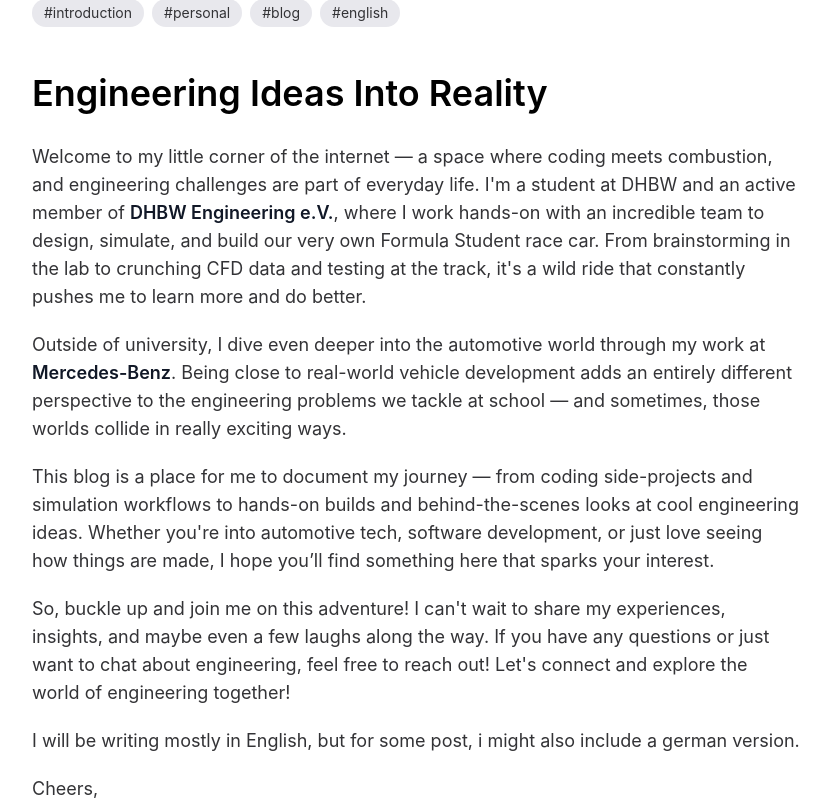
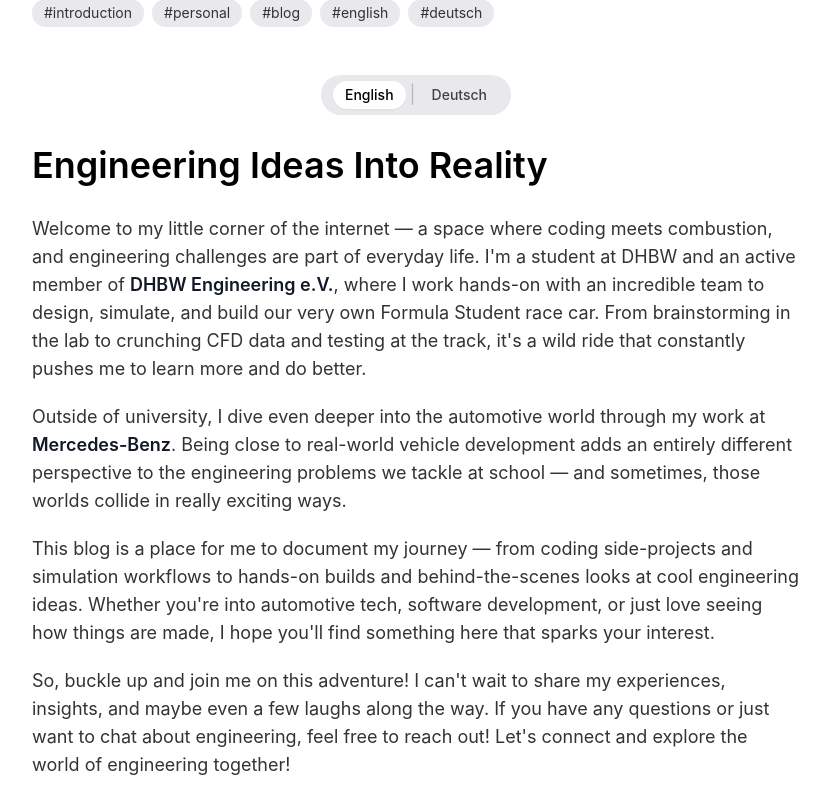
Before and after one commit to philippgehrig/cv, a Nuxt app: page /blog/posts/welcome-to-my-blog in a window 1280 px wide. Shown: the part 412-1215 px from the top of the page, without its empty margins (224-1053 px from the left). Built offline with nearby package versions, Linux system fonts and the light colour scheme.

Commit message:
feat: added bilingual support for blog entries

```diff
--- a/pages/blog/posts/welcome-to-my-blog.vue
+++ b/pages/blog/posts/welcome-to-my-blog.vue
@@ -1,5 +1,30 @@
 <template>
   <BlogPostLayout :post="post">
+    <!-- Apple-styled language selector -->
+    <div class="mb-8 flex justify-center">
+      <div class="inline-flex items-center px-3 py-1.5 bg-apple-gray-100 rounded-full">
+        <button
+          @click="language = 'en'"
+          class="px-3 py-1 text-sm font-medium transition-all duration-200 rounded-full"
+          :class="language === 'en' ? 'bg-white text-apple-gray-900 shadow-sm' : 'text-apple-gray-600 hover:text-apple-gray-900'"
+          aria-label="English"
+        >
+          English
+        </button>
+        <span class="mx-1 text-apple-gray-300">|</span>
+        <button
+          @click="language = 'de'"
+          class="px-3 py-1 text-sm font-medium transition-all duration-200 rounded-full"
+          :class="language === 'de' ? 'bg-white text-apple-gray-900 shadow-sm' : 'text-apple-gray-600 hover:text-apple-gray-900'"
+          aria-label="Deutsch"
+        >
+          Deutsch
+        </button>
+      </div>
+    </div>
+
+    <!-- English content -->
+    <div v-if="language === 'en'">
       <h1>Engineering Ideas Into Reality</h1>
 
       <p>
@@ -15,7 +40,7 @@
 
       <p>
         This blog is a place for me to document my journey — from coding side-projects and simulation workflows to hands-on builds and behind-the-scenes looks at cool engineering ideas.
-      Whether you're into automotive tech, software development, or just love seeing how things are made, I hope you’ll find something here that sparks your interest.
+        Whether you're into automotive tech, software development, or just love seeing how things are made, I hope you'll find something here that sparks your interest.
       </p>
       <p>
         So, buckle up and join me on this adventure! I can't wait to share my experiences, insights, and maybe even a few laughs along the way.
@@ -23,22 +48,62 @@
         Let's connect and explore the world of engineering together!
       </p>
       <p>
-      I will be writing mostly in English, but for some post, i might also include a german version.
+        I will be writing mostly in English, but for some posts, I might also include a German version.
       </p>
       <p>
         Cheers,
         <br />
         <strong>Philipp</strong>
       </p>
+    </div>
+
+    <!-- German content -->
+    <div v-if="language === 'de'">
+      <h1>Ingenieursideen Verwirklichen</h1>
+
+      <p>
+        Willkommen in meiner kleinen Ecke des Internets — ein Raum, in dem Programmieren auf Verbrennung trifft und technische Herausforderungen zum Alltag gehören.
+        Ich bin Student an der DHBW und aktives Mitglied bei <strong>DHBW Engineering e.V.</strong>, wo ich mit einem unglaublichen Team zusammenarbeite, um unseren eigenen Formula Student Rennwagen zu entwerfen, zu simulieren und zu bauen.
+        Von Brainstorming im Labor über CFD-Datenanalyse bis hin zu Tests auf der Rennstrecke — es ist eine wilde Fahrt, die mich ständig dazu antreibt, mehr zu lernen und besser zu werden.
+      </p>
+
+      <p>
+        Außerhalb der Universität tauche ich noch tiefer in die Automobilwelt ein durch meine Arbeit bei <strong>Mercedes-Benz</strong>.
+        Die Nähe zur realen Fahrzeugentwicklung gibt eine völlig andere Perspektive auf die technischen Probleme, die wir in der Hochschule angehen — und manchmal überschneiden sich diese Welten auf wirklich spannende Weise.
+      </p>
+
+      <p>
+        Dieser Blog ist ein Ort für mich, um meine Reise zu dokumentieren — von Coding-Nebenprojekten und Simulationsworkflows bis hin zu praktischen Aufbauten und Blicken hinter die Kulissen cooler Ingenieursideen.
+        Ob du dich für Automobiltechnik, Softwareentwicklung interessierst oder einfach nur gerne sehen möchtest, wie Dinge entstehen, ich hoffe, du findest hier etwas, das dein Interesse weckt.
+      </p>
+      <p>
+        Also schnall dich an und begleite mich auf diesem Abenteuer! Ich kann es kaum erwarten, meine Erfahrungen, Einsichten und vielleicht sogar ein paar Lacher mit dir zu teilen.
+        Wenn du Fragen hast oder einfach über Ingenieurswesen plaudern möchtest, zögere nicht, dich zu melden!
+        Lass uns gemeinsam die Welt des Ingenieurwesens erkunden!
+      </p>
+      <p>
+        Ich werde hauptsächlich auf Englisch schreiben, aber für einige Beiträge werde ich auch eine deutsche Version anbieten.
+      </p>
+      <p>
+        Viele Grüße,
+        <br />
+        <strong>Philipp</strong>
+      </p>
+    </div>
   </BlogPostLayout>
 </template>
 
 <script setup lang="ts">
+import { ref } from 'vue';
+
+// Language state
+const language = ref('en');
+
 // Post metadata
 const post = {
   title: "Welcome to My Blog",
   description: "An introduction to my blog, what to expect, and the topics I'll be covering",
   date: "2025-04-17T08:00:00.000Z", // Today's date
-  tags: ["introduction", "personal", "blog", "english"]
+  tags: ["introduction", "personal", "blog", "english", "deutsch"]
 };
 </script>
```
Also changed, not shown: 1 other file (tests, documents, lock files or other folders). Lines whose indentation alone changed are shown as unchanged.
